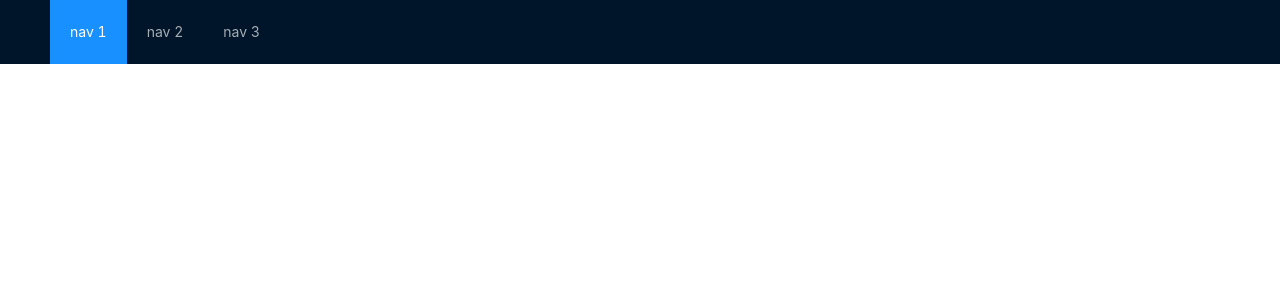
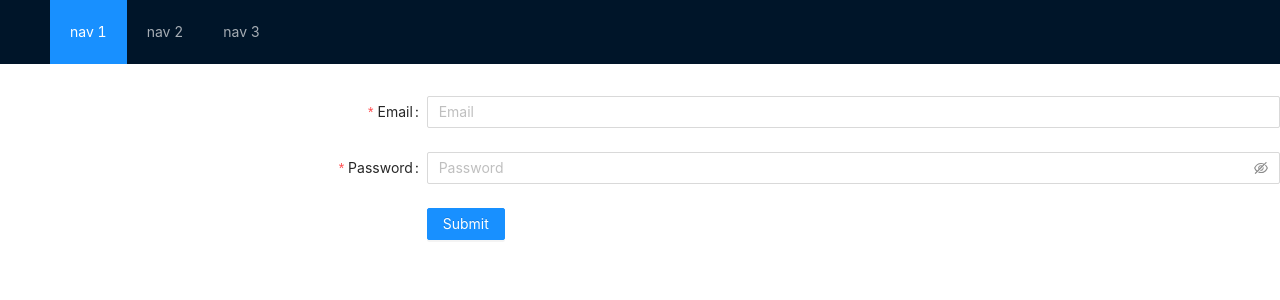
Before and after one commit to thaian229/fandom-store, a React (Create React App) app in the folder frontend/: page /login in a window 1280 px wide. Shown: the top 300 px of the page. Built offline with nearby package versions, Linux system fonts and the light colour scheme.

Commit message:
Change in tHoang work

```diff
--- /dev/null
+++ b/frontend/src/pages/LoginScreen.css
@@ -0,0 +1,3 @@
+.loginBox {
+    margin-top: 12vh;
+}
--- a/frontend/src/pages/LoginScreen.jsx
+++ b/frontend/src/pages/LoginScreen.jsx
@@ -1,11 +1,138 @@
 import React from "react";
-import { } from "antd";
+import { Form, Input, Button, Checkbox } from "antd";
+//import { UserOutlined, LockOutlined } from '@ant-design/icons';
+
+import './LoginScreen.css';
 
 class LoginScreen extends React.Component {
+    state = {
+        email: '',
+        password: '',
+    };
+
+    handleEmailChange = (event) => {
+        this.setState({
+            email: event.target.value,
+        });
+    };
+
+    handlePasswordChange = (event) => {
+        this.setState({
+            password: event.target.value,
+        });
+
+    };
+
+    handleFormSubmit = (event) => {
+        event.preventDefault();
+
+        fetch(`http://localhost:3001/api/users/login`, {
+            method: "POST",
+            credentials: 'include',
+            headers: {
+                "Content-Type": "application/json",
+            },
+            body: JSON.stringify({
+                email: this.state.email,
+                password: this.state.password,
+            }),
+        })
+            .then((res) => {
+                return res.json();
+            })
+            .then((data) => {
+                console.log(data)
+                if (!data.success) {
+                    console.log(data);
+                    window.location.href = '/HomeScreen';
+                } else {
+                    // save current user to local storage
+                    window.localStorage.setItem('email', data.data.email);
+                    window.localStorage.setItem('fullName', data.data.fullName);
+
+                    // redirect user
+                    window.location.href = '/HomeScreen';
+                }
+            })
+            .catch((error) => {
+                console.log(error);
+            });
+    };
+
     render() {
-        return (
-            <div></div>
-        )
+        const layout = {
+            labelCol: {
+              span: 8,
+            },
+            wrapperCol: {
+              span: 16,
+            },
+          };
+          const tailLayout = {
+            wrapperCol: {
+              offset: 8,
+              span: 16,
+            },
+          };
+          const onFinish = values => {
+            //console.log('Success:', values);
+          };
+
+          const onFinishFailed = errorInfo => {
+            //console.log('Failed:', errorInfo);
+          };
+
+          return (
+            <Form
+            onSubmit={this.handleFormSubmit}
+            className="loginBox"
+              {...layout}
+              name="basic"
+              initialValues={{
+                remember: true,
+              }}
+              onFinish={onFinish}
+              onFinishFailed={onFinishFailed}
+            >
+              <Form.Item
+                label="Email"
+                name="email"
+                rules={[
+                  {
+                    required: true,
+                    message: 'Please input your email!',
+                  },
+                ]}
+              >
+                <Input
+                    placeholder="Email"
+                    onChange={this.handleEmailChange}
+                />
+              </Form.Item>
+
+              <Form.Item
+                label="Password"
+                name="password"
+                rules={[
+                  {
+                    required: true,
+                    message: 'Please input your password!',
+                  },
+                ]}
+              >
+                <Input.Password
+                    placeholder="Password"
+                    onChange={this.handlePasswordChange}
+                />
+              </Form.Item>
+
+              <Form.Item {...tailLayout}>
+                <Button type="primary" htmlType="submit">
+                  Submit
+                </Button>
+              </Form.Item>
+            </Form>
+          );
     }
 }
 
```
Also changed, not shown: 1 other file (tests, documents, lock files or other folders).
